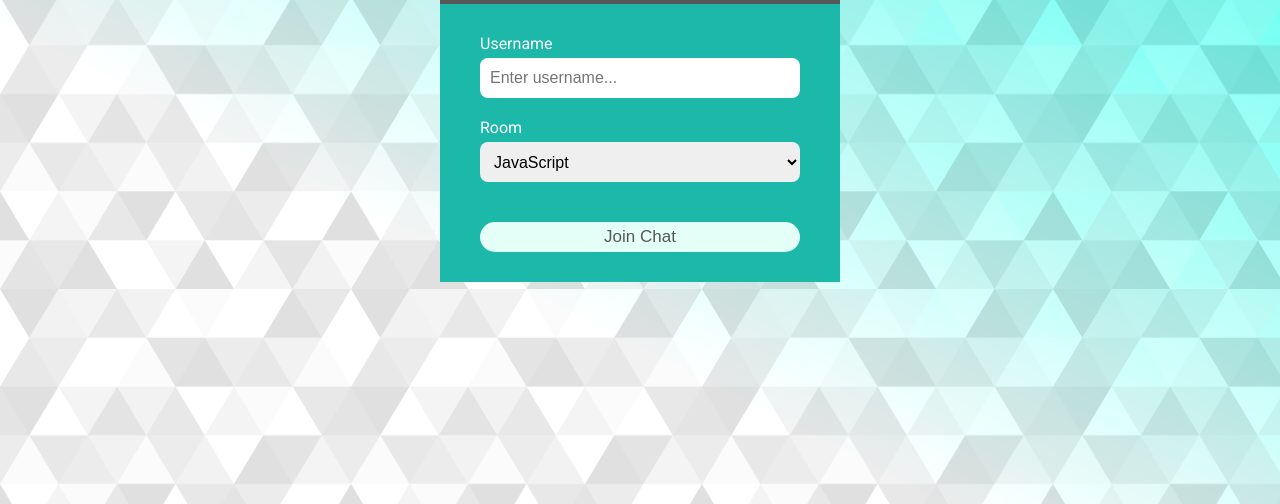
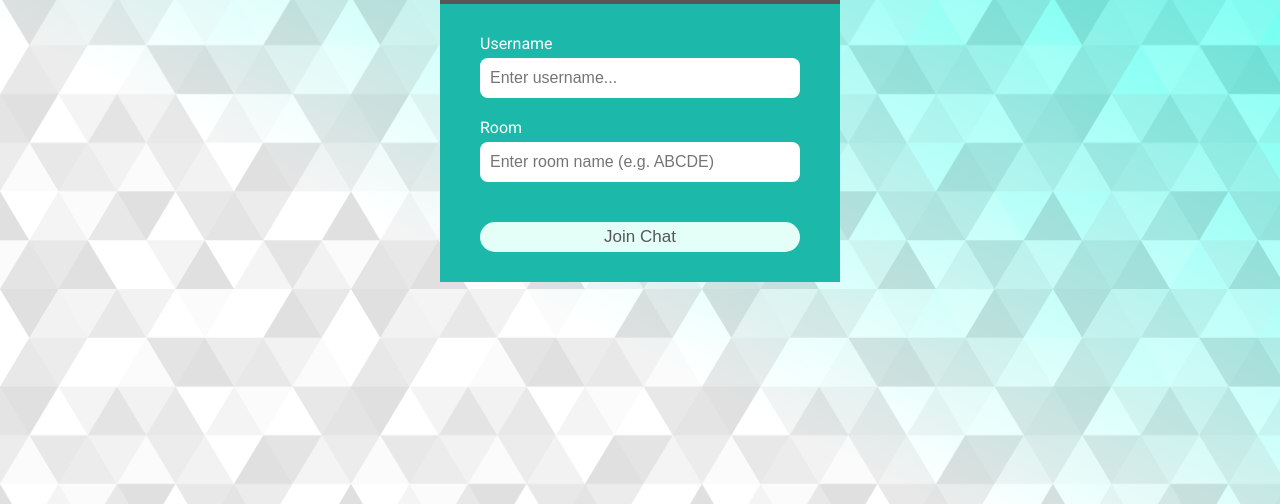
Before and after one commit to shivanshpahwa24/ChatOP, a website: page public/index.html in a window 1280 px wide. Shown: the part 296-800 px from the top of the page. Drawn offline with Linux system fonts and the light colour scheme.

Commit message:
Changed select rooms

```diff
--- a/package.json
+++ b/package.json
@@ -1,5 +1,5 @@
 {
-  "name": "chatcord",
+  "name": "chatop",
   "version": "1.0.0",
   "description": "Chat app made using node and socket.io",
   "main": "server.js",
--- a/public/css/style.css
+++ b/public/css/style.css
@@ -191,7 +191,7 @@ a {
   border-radius: 0.5rem;
 }
 
-.join-main select {
+/* .join-main select {
   font-size: 16px;
   padding: 5px 10px;
   height: 40px;
@@ -199,7 +199,7 @@ a {
   border: #777;
   border-radius: 0.5rem;
 }
-
+ */
 .join-main .btn {
   margin-top: 20px;
   width: 100%;
--- a/public/index.html
+++ b/public/index.html
@@ -11,12 +11,12 @@
 			crossorigin="anonymous"
 		/>
 		<link rel="stylesheet" href="css/style.css" />
-		<title>ChatCord App</title>
+		<title>ChatOP App</title>
 	</head>
 	<body><div class="join-container-align">
 		<div class="join-container">
 			<header class="join-header">
-				<h1><i class="far fa-comment-dots"></i> ChatCord</h1>
+				<h1><i class="far fa-comment-dots"></i> ChatOP</h1>
 			</header>
 			<main class="join-main">
 				<form action="chat.html">
@@ -32,14 +32,13 @@
 					</div>
 					<div class="form-control">
 						<label for="room">Room</label>
-						<select name="room" id="room">
-							<option value="JavaScript">JavaScript</option>
-							<option value="Python">Python</option>
-							<option value="PHP">PHP</option>
-							<option value="C#">C#</option>
-							<option value="Ruby">Ruby</option>
-							<option value="Java">Java</option>
-						</select>
+						<input
+							type="text"
+							name="room"
+							id="room"
+							placeholder="Enter room name (e.g. ABCDE)"
+							required
+						/>
 					</div>
 					<button type="submit" class="btn">Join Chat</button>
 				</form>
--- a/public/js/main.js
+++ b/public/js/main.js
@@ -19,7 +19,6 @@ socket.on("roomUsers", ({ room, users }) => {
 
 // Message from server
 socket.on("message", (message) => {
-  console.log(message);
   outputMessage(message);
 
   chatMessages.scrollTop = chatMessages.scrollHeight;
--- a/server.js
+++ b/server.js
@@ -14,7 +14,7 @@ const app = express();
 const server = http.createServer(app);
 const io = socketio(server);
 
-const botName = "ChatCord Bot";
+const botName = "ChatOP Bot";
 
 //Set static folder
 app.use(express.static(path.join(__dirname, "public")));
@@ -28,7 +28,7 @@ io.on("connection", (socket) => {
 
     socket.join(user.room);
     // Only to the client that is connecting
-    socket.emit("message", formatMessage(botName, "Welcome to ChatCord!"));
+    socket.emit("message", formatMessage(botName, "Welcome to ChatOP!"));
 
     // Broadcast when a user connects (It will tell everyone exxcept the user)
     socket.broadcast
```
Also changed, not shown: public/chat.html (+2 -2 lines).
